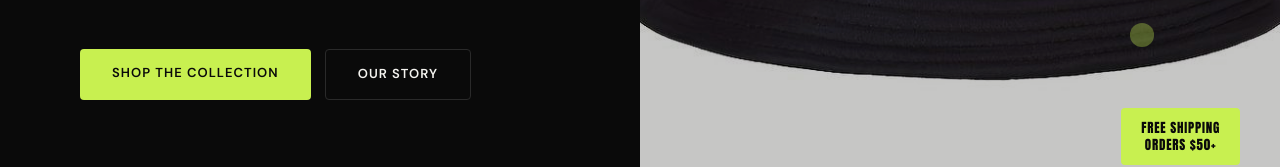
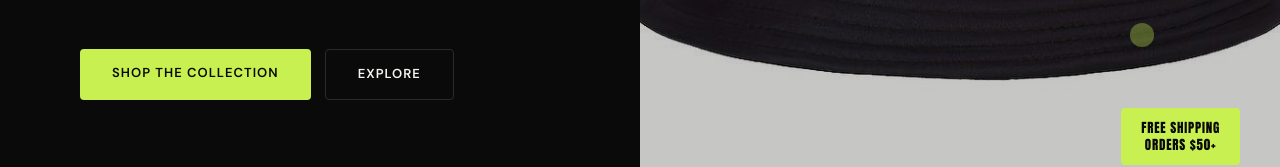
Before and after one commit to Forsyth01/THE-ULTRA-S-CO, a Next.js app: page / in a window 1280 px wide. Shown: the part 621-788 px from the top of the page. Built offline with nearby package versions, Linux system fonts and the light colour scheme; no server answers.

Commit message:
new commit

```diff
--- a/src/components/sections/Hero.jsx
+++ b/src/components/sections/Hero.jsx
@@ -69,8 +69,8 @@ export default function Hero() {
           <Button href="/shop" variant="primary">
             <span className="text-black">Shop the Collection</span>
           </Button>
-          <Button href="/about" variant="outline">
-            Our Story
+          <Button href="/shop" variant="outline">
+            Explore
           </Button>
         </motion.div>
       </div>
```
